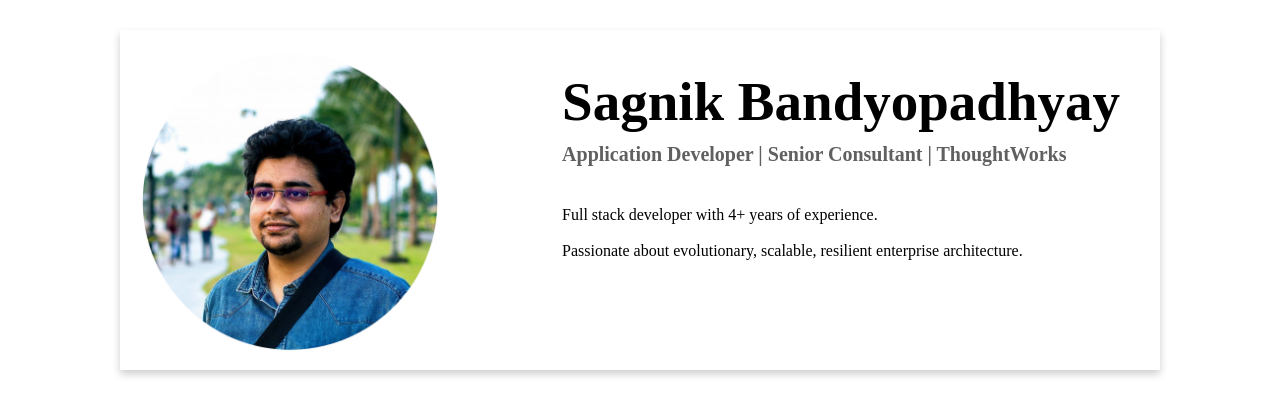
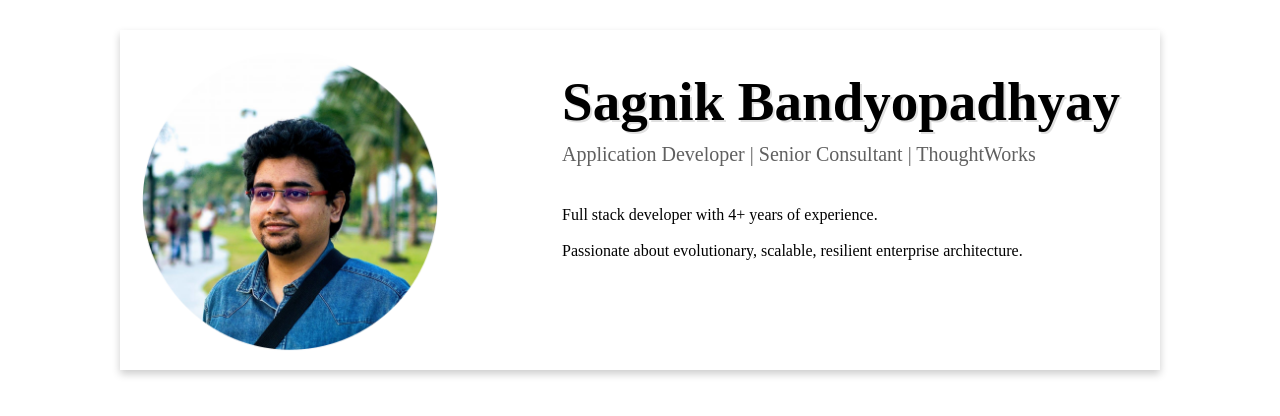
Before and after one commit to sagnikbanerjeesb/sagnikbanerjeesb.github.io, a plain HTML site: page index.html in a window 1280 px wide. Drawn offline with Linux system fonts and the light colour scheme.

Commit message:
Added text shadow to title. Split designation into multiple spans for better text wrapping.

```diff
--- a/index.html
+++ b/index.html
@@ -11,8 +11,8 @@
             <img class="photo" src="assets/photo.png"></img>
         </div>
         <div class="title-container">
-            <h1 class="primary-title">Sagnik Bandyopadhyay</h1>
-            <h3 class="designation">Application Developer | Senior Consultant | ThoughtWorks</h3>
+            <div class="primary-title"><span>Sagnik Bandyopadhyay</span></div>
+            <div class="designation"><span>Application Developer | </span><span>Senior Consultant | </span><span>ThoughtWorks</span></div>
             <div class="intro">Full stack developer with 4+ years of experience.<br><br>Passionate about evolutionary, scalable, resilient enterprise architecture.</div>
         </div>
     </div>
--- a/styles.css
+++ b/styles.css
@@ -62,6 +62,8 @@
 
 .primary-title {
     font-size: 55px;
+    font-weight: 600;
+    text-shadow: 2px 2px #e0e0e0;
     margin: 0;
 }
 
```
